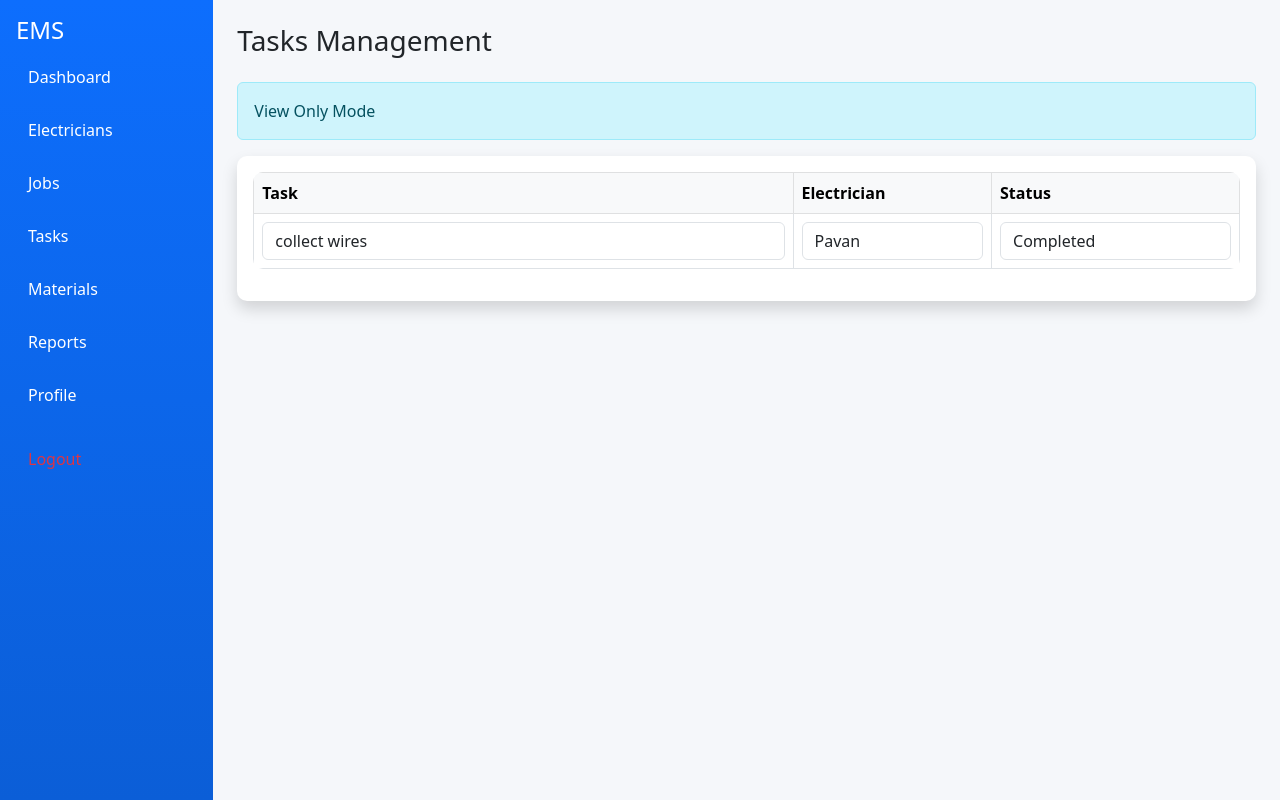
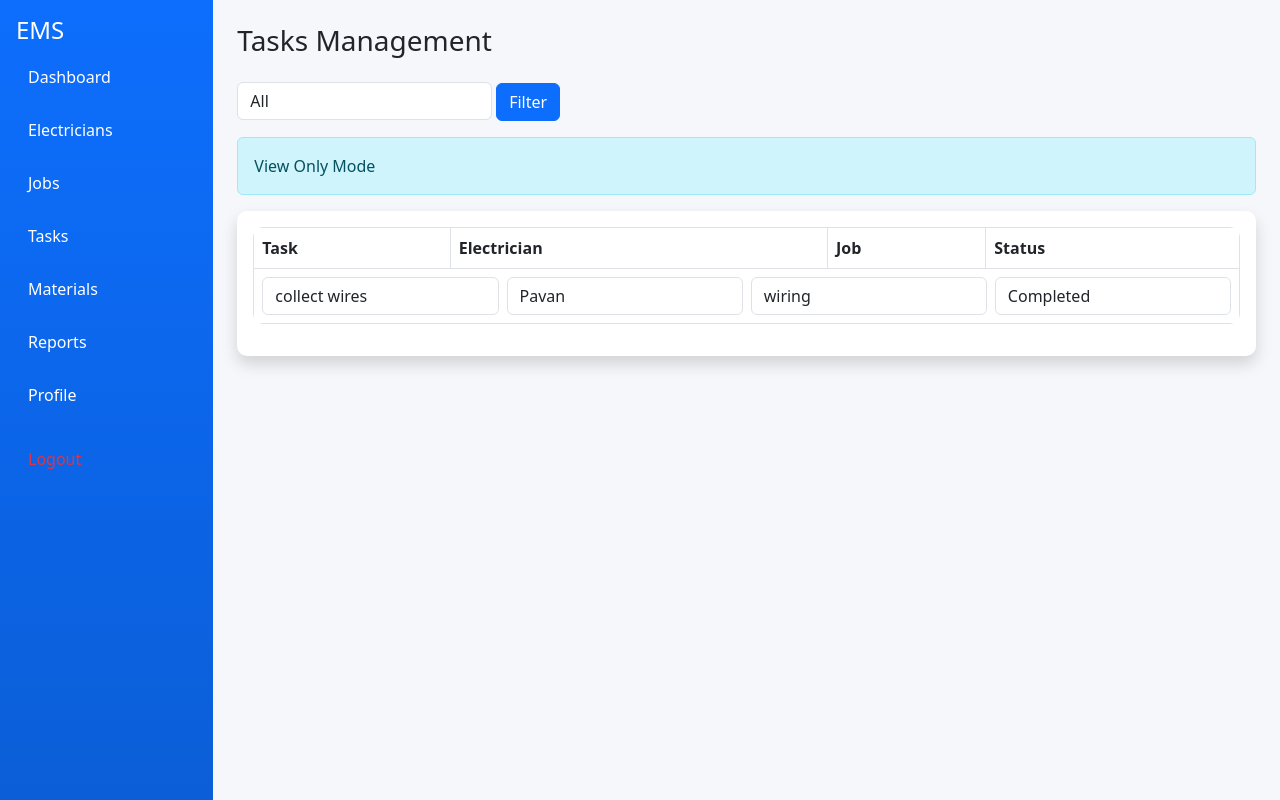
Before and after one commit to Reethi20/ElectricianContractorManagementSystem, a Django app: template templates/tasks.html in a window 1280 px wide. Run offline with Django 5.2, Linux system fonts and the light colour scheme; the template is opened without the code that fills it: values that come from a table or form of the project are taken from there, others are empty; data comes from the database, SQL or seed files in the repository; both versions use the stored data as it was after the commit.

Commit message:
Updated Task Management with job linking, filtering, and CRUD fixes

```diff
--- a/core/models.py
+++ b/core/models.py
@@ -39,6 +39,7 @@ class Job(models.Model):
 class Task(models.Model):
     name = models.CharField(max_length=100)
     electrician = models.ForeignKey(Electrician, on_delete=models.CASCADE)
+    job = models.ForeignKey(Job, on_delete=models.CASCADE)   # ✅ ADDED
     status = models.CharField(max_length=50)
 
     def __str__(self):
--- a/templates/tasks.html
+++ b/templates/tasks.html
@@ -1,25 +1,34 @@
 {% extends 'base.html' %}
-
 {% block content %}
 
 <h3 class="mb-4">Tasks Management</h3>
+
+<!-- FILTER -->
+<form method="GET" class="mb-3">
+<select name="status" class="form-control w-25 d-inline">
+<option value="">All</option>
+<option value="Pending">Pending</option>
+<option value="Completed">Completed</option>
+</select>
+<button class="btn btn-primary">Filter</button>
+</form>
 
 <!-- VIEW MODE -->
 {% if request.session.role != "Admin" %}
 <div class="alert alert-info">View Only Mode</div>
 {% endif %}
 
-<!-- ADD FORM -->
+<!-- ADD -->
 {% if request.session.role == "Admin" %}
 <form method="POST" class="row g-2 mb-4">
 {% csrf_token %}
 <input type="hidden" name="action" value="add">
 
-<div class="col-md-3">
+<div class="col-md-2">
 <input name="name" class="form-control" placeholder="Task Name" required>
 </div>
 
-<div class="col-md-3">
+<div class="col-md-2">
 <select name="electrician" class="form-control">
 {% for e in electricians %}
 <option value="{{ e.id }}">{{ e.name }}</option>
@@ -27,7 +36,15 @@
 </select>
 </div>
 
-<div class="col-md-3">
+<div class="col-md-2">
+<select name="job" class="form-control">
+{% for j in jobs %}
+<option value="{{ j.id }}">{{ j.title }}</option>
+{% endfor %}
+</select>
+</div>
+
+<div class="col-md-2">
 <select name="status" class="form-control">
 <option>Pending</option>
 <option>Completed</option>
@@ -35,7 +52,7 @@
 </div>
 
 <div class="col-md-2">
-<button type="submit" class="btn btn-primary w-100">Add</button>
+<button class="btn btn-primary w-100">Add</button>
 </div>
 
 </form>
@@ -43,11 +60,12 @@
 
 <!-- TABLE -->
 <div class="card p-3 shadow">
-<table class="table table-bordered align-middle">
+<table class="table table-bordered">
 
-<tr class="table-light">
+<tr>
 <th>Task</th>
 <th>Electrician</th>
+<th>Job</th>
 <th>Status</th>
 {% if request.session.role == "Admin" %}
 <th>Actions</th>
@@ -55,57 +73,57 @@
 </tr>
 
 {% for t in tasks %}
+<tr>
+<td colspan="5">
 
-<!-- ✅ CORRECT FORM -->
-<form method="POST">
+<form method="POST" class="row g-2">
 {% csrf_token %}
+
 <input type="hidden" name="action" value="update">
 <input type="hidden" name="id" value="{{ t.id }}">
 
-<tr>
+<div class="col">
+<input name="name" value="{{ t.name }}" class="form-control">
+</div>
 
-<td>
-<input name="name" value="{{ t.name }}" class="form-control">
-</td>
-
-<td>
+<div class="col">
 <select name="electrician" class="form-control">
 {% for e in electricians %}
-<option value="{{ e.id }}"
-{% if e.id == t.electrician.id %}selected{% endif %}>
+<option value="{{ e.id }}" {% if e.id == t.electrician.id %}selected{% endif %}>
 {{ e.name }}
 </option>
 {% endfor %}
 </select>
-</td>
+</div>
 
-<td>
+<div class="col">
+<select name="job" class="form-control">
+{% for j in jobs %}
+<option value="{{ j.id }}" {% if j.id == t.job.id %}selected{% endif %}>
+{{ j.title }}
+</option>
+{% endfor %}
+</select>
+</div>
+
+<div class="col">
 <select name="status" class="form-control">
 <option {% if t.status == "Pending" %}selected{% endif %}>Pending</option>
 <option {% if t.status == "Completed" %}selected{% endif %}>Completed</option>
 </select>
-</td>
+</div>
 
 {% if request.session.role == "Admin" %}
-<td class="d-flex gap-2">
-
-<button type="submit" class="btn btn-success btn-sm">
-Update
-</button>
-
-<a href="/delete-task/{{ t.id }}/"
-   class="btn btn-danger btn-sm"
-   onclick="return confirm('Delete this task?')">
-Delete
-</a>
-
-</td>
+<div class="col d-flex gap-2">
+<button class="btn btn-success btn-sm">Update</button>
+<a href="/delete-task/{{ t.id }}/" class="btn btn-danger btn-sm">Delete</a>
+</div>
 {% endif %}
-
-</tr>
 
 </form>
 
+</td>
+</tr>
 {% endfor %}
 
 </table>
```
Also changed, not shown: core/views.py (+16 -6 lines), core/migrations/0001_initial.py, db.sqlite3 (added).
